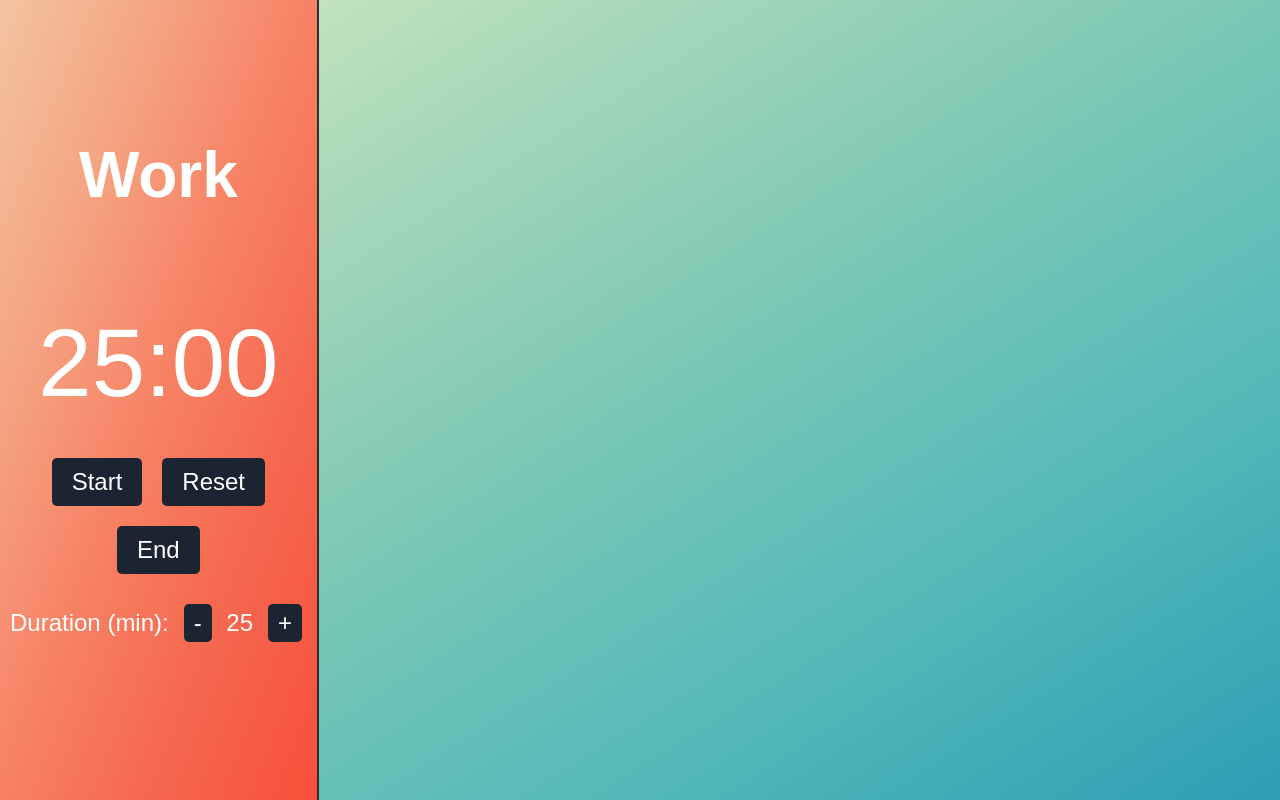
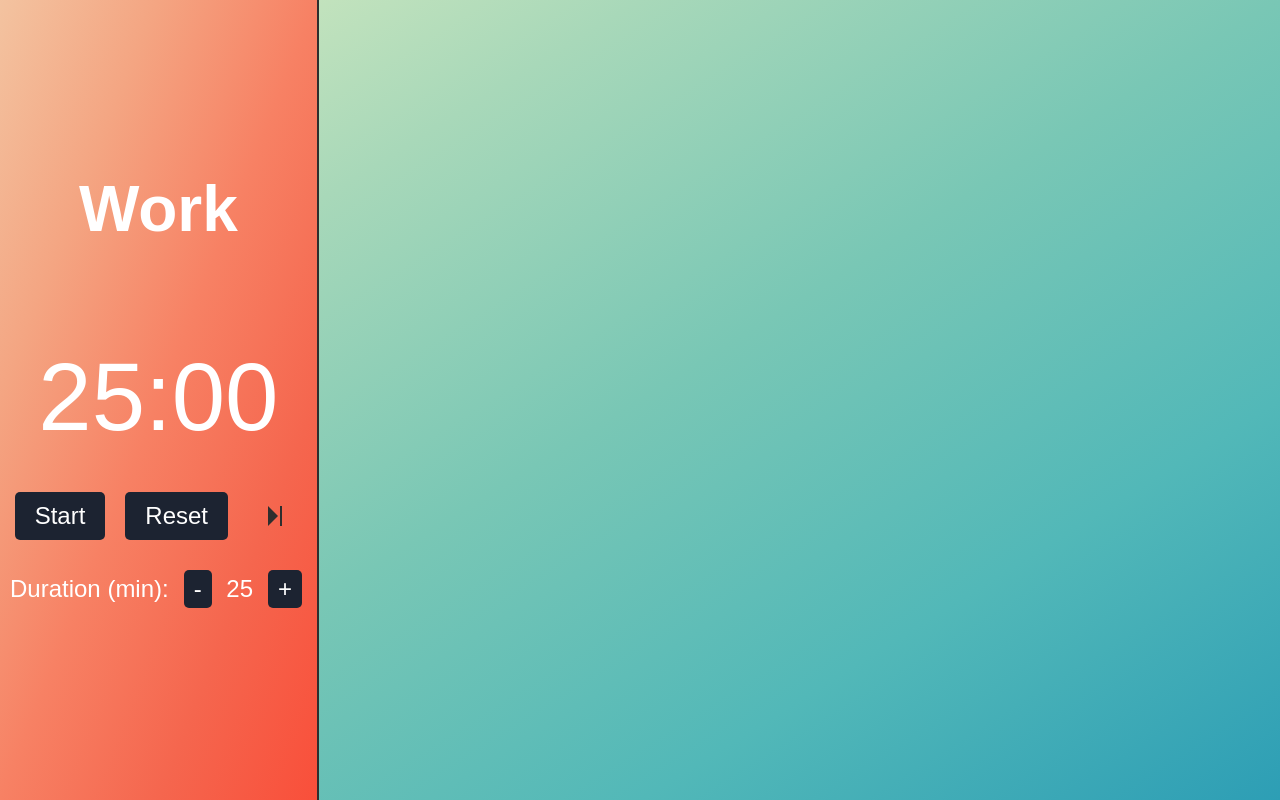
Before and after one commit to valentinminkov/moodpom, a React (Create React App) app: page / in a window 1280 px wide. Built offline with nearby package versions, Linux system fonts and the light colour scheme.

Commit message:
adjust button , add endFlagButton

```diff
--- a/src/components/Button/Button.jsx
+++ b/src/components/Button/Button.jsx
@@ -1,9 +1,9 @@
 import "./Button.css";
 
-const Button = ({ onClick, text }) => {
+const Button = ({ onClick, content, className }) => {
   return (
-    <button className="button" onClick={onClick}>
-      {text}
+    <button className={`button ${className}`} onClick={onClick}>
+      {content}
     </button>
   );
 };
--- /dev/null
+++ b/src/components/EndFlagButton/EndFlagButton.css
@@ -0,0 +1,36 @@
+.end-flag-button {
+  background-color: transparent;
+}
+
+.end-flag-button:hover {
+  background-color: transparent;
+}
+
+.end-flag-button-container {
+  height: 20px;
+  display: flex;
+  column-gap: 2px;
+}
+
+.end-flag-button-flag {
+  width: 0;
+  height: 0;
+  border-top: 10px solid transparent;
+  border-bottom: 10px solid transparent;
+  border-right: 10px solid #2e2e2e;
+  transform: rotate(180deg);
+}
+
+.end-flag-button-line {
+  width: 2px;
+  height: 100%;
+  background-color: #2e2e2e;
+}
+
+.end-flag-button-container:hover > .end-flag-button-line {
+  background-color: #3b86ff ;
+}
+
+.end-flag-button-container:hover > .end-flag-button-flag {
+  border-right: 10px solid #3b86ff ;
+}
--- /dev/null
+++ b/src/components/EndFlagButton/EndFlagButton.jsx
@@ -0,0 +1,20 @@
+import React from "react";
+import Button from "../Button/Button";
+import "./EndFlagButton.css";
+
+const EndFlagButton = ({ onClick }) => {
+  return (
+    <Button
+      onClick={onClick}
+      className="end-flag-button"
+      content={
+        <div className="end-flag-button-container">
+          <div className="end-flag-button-flag"></div>
+          <div className="end-flag-button-line"></div>
+        </div>
+      }
+    />
+  );
+};
+
+export default EndFlagButton;
--- a/src/components/Pomodoro/Pomodoro.jsx
+++ b/src/components/Pomodoro/Pomodoro.jsx
@@ -1,6 +1,7 @@
 import React, { useState, useEffect, useCallback } from "react";
 import "./Pomodoro.css";
 import Button from "../Button/Button";
+import EndFlagButton from "../EndFlagButton/EndFlagButton";
 
 const Pomodoro = () => {
   const MIN_WORK_DURATION = 1;
@@ -104,21 +105,18 @@ const Pomodoro = () => {
       <p className="pomadoro-time">{formatTime(time)}</p>
       <div className="button-container">
         <div className="button-container-row">
-          <Button onClick={startTimer} text="Start" />
-          <Button onClick={resetTimer} text="Reset" />
-        </div>
-
-        <div className="button-container-row">
-          <Button onClick={decreaseDuration} text="End" />
+          <Button onClick={startTimer} content="Start" />
+          <Button onClick={resetTimer} content="Reset" />
+          <EndFlagButton onClick={resetTimer} />
         </div>
       </div>
       <div className="duration-input">
         <div className="duration-label">Duration (min):</div>
         <div className="duration-value">
-          <Button onClick={decreaseDuration} text="-" />
+          <Button onClick={decreaseDuration} content="-" />
           <div>
             <span>{isBreakPeriod ? breakDuration : workDuration}</span>
-            <Button onClick={increaseDuration} text="+" />
+            <Button onClick={increaseDuration} content="+" />
           </div>
         </div>
       </div>
```
